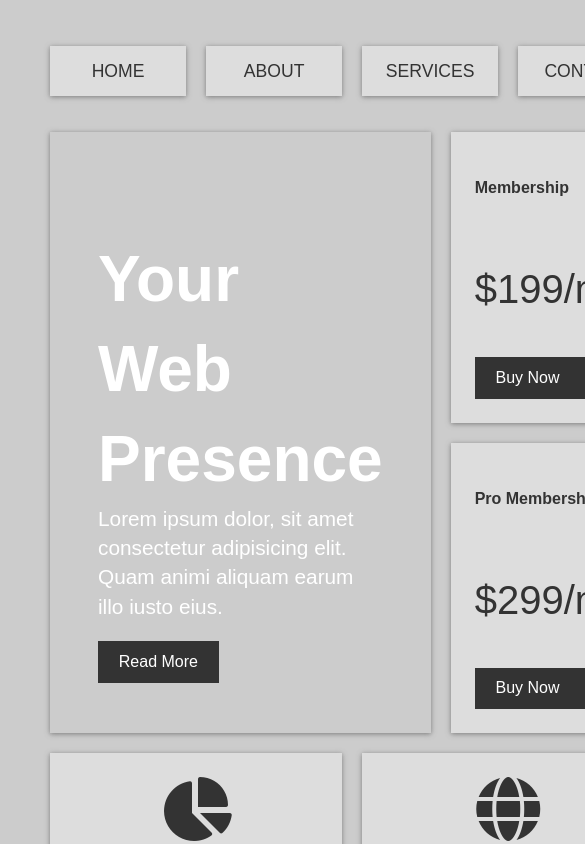
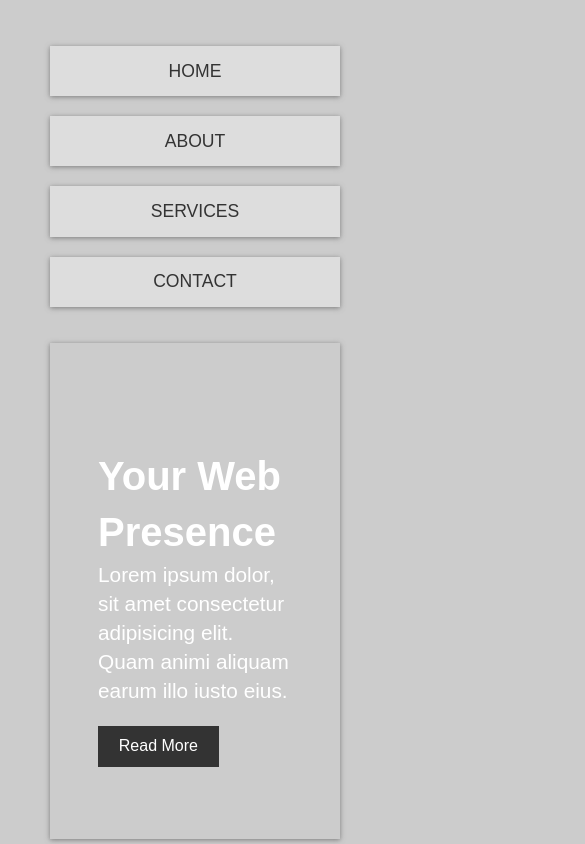
Before and after one commit to JoseIgnacioTapia/web-layout-responsive, a plain HTML site: page index.html in a window 390 px wide. Shown: the top 844 px of the page, 585 px wide, since content can reach past the window. Drawn offline with Linux system fonts and the light colour scheme.

Commit message:
Making responsive

```diff
--- a/index.html
+++ b/index.html
@@ -67,6 +67,7 @@
       <div>
         <h2>Your Business On The Web</h2>
         <p>Lorem ipsum dolor sit amet consectetur adipisicing elit. Porro tenetur, soluta sed minus quis ipsa expedita nesciunt obcaecati ducimus odit praesentium dolorem cupiditate ad rerum. Quisquam commodi ratione tempore fuga!</p>
+        <a href="#" class="btn">Learn More</a>
       </div>
     </section>
 
--- a/style.css
+++ b/style.css
@@ -170,3 +170,39 @@ footer {
   text-align: center;
   padding: 1rem;
 }
+
+/* Media Queries */
+@media (max-width: 700px) {
+  .top-container {
+    grid-template-areas:
+      'showcase showcase'
+      'top-box-a top-box-b';
+  }
+
+  .showcase h1 {
+    font-size: 2.5rem;
+  }
+
+  .main-nav ul {
+    grid-template-columns: 1fr;
+  }
+
+  .info {
+    grid-template-columns: 1fr;
+  }
+
+  .info .btn {
+    display: block;
+    text-align: center;
+    margin: auto;
+  }
+}
+
+@media(max-width: 500px) {
+  .top-container {
+    grid-template-areas:
+      'showcase'
+      'top-box-a'
+      'top-box-b';
+  }
+}
```
